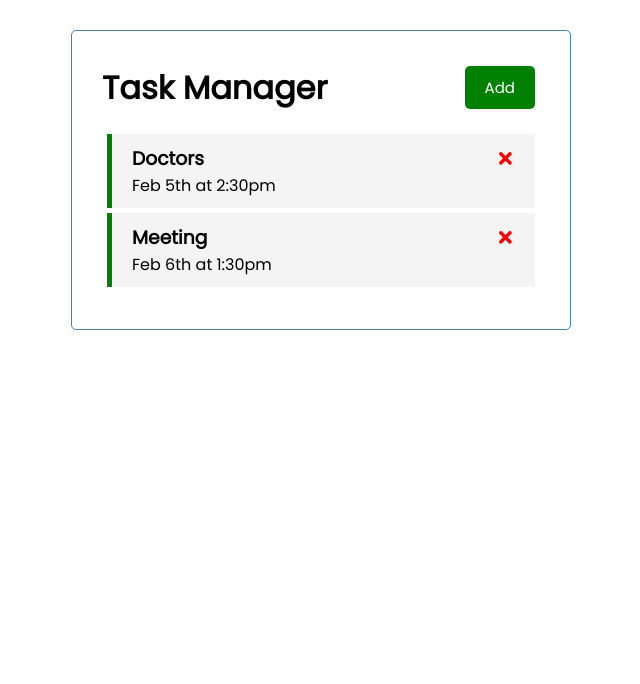
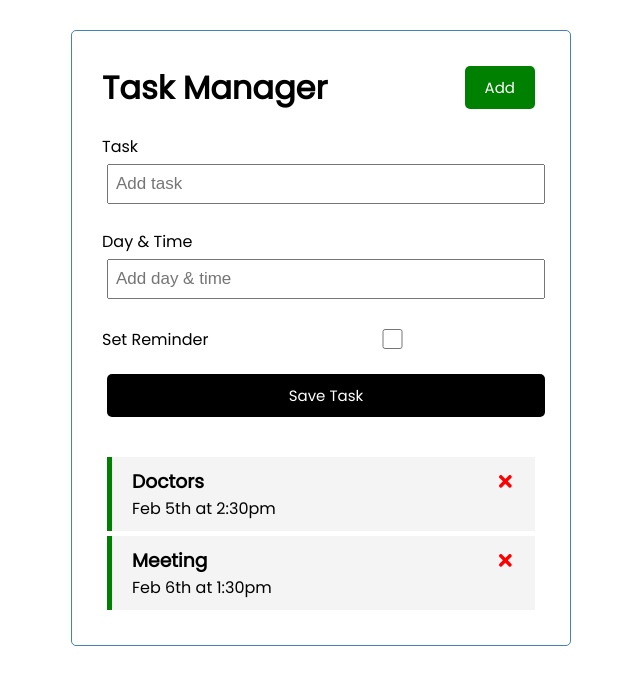
Before and after one commit to jonnyabrams/react-task-manager, a React (Create React App) app: page / in a window 1280 px wide. Shown: the top 684 px of the page, without its empty margins (319-959 px from the left). Built offline with nearby package versions, Linux system fonts and the light colour scheme.

Commit message:
Add input forms and reminder checkbox

```diff
--- a/src/App.js
+++ b/src/App.js
@@ -1,6 +1,7 @@
 import { useState } from 'react'
 import Header from './components/Header'
 import Tasks from './components/Tasks'
+import AddTask from './components/AddTask'
 
 const App = () => {
   const [tasks, setTasks] = useState([
@@ -36,6 +37,7 @@
   return (
     <div className="container">
       <Header />
+      <AddTask />
       {tasks.length > 0 ? <Tasks tasks={tasks} onDelete=
       {deleteTask} onToggle={toggleReminder} /> : 'Nothing to see here'}
     </div>
--- /dev/null
+++ b/src/components/AddTask.js
@@ -0,0 +1,31 @@
+import { useState } from 'react'
+
+const AddTask = () => {
+  const [text, setText] = useState('')
+  const [day, setDay] = useState('')
+  const [reminder, setReminder] = useState(false)
+
+  return (
+    <form className='add-form'>
+      <div className='form-control'>
+        <label>Task</label>
+        <input type='text' placeholder='Add task'
+        value={text} onChange={(e) => setText(e.target.value)} />
+      </div>
+      <div className='form-control'>
+        <label>Day & Time</label>
+        <input type='text' placeholder='Add day & time'
+        value={day} onChange={(e) => setDay(e.target.value)} />
+      </div>
+      <div className='form-control form-control-check'>
+        <label>Set Reminder</label>
+        <input type='checkbox' value={reminder} onChange={(e) =>
+        setReminder(e.currentTarget.checked)} />
+      </div>
+
+      <input type='submit' value='Save Task' className='btn btn-block' />
+    </form>
+  )
+}
+
+export default AddTask
```
